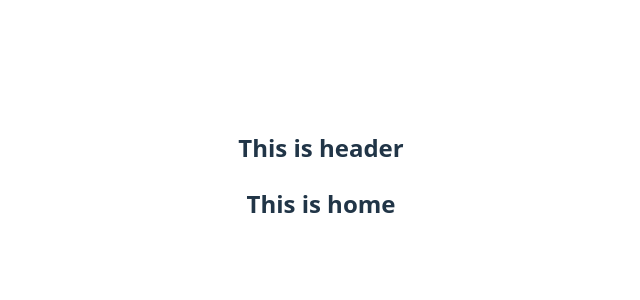
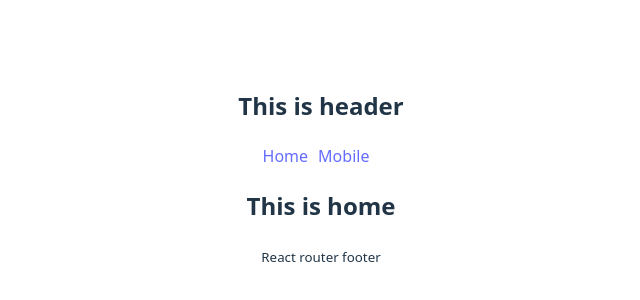
Before and after one commit to mintusikder/react-router, a React (Vite) app in the folder intro-react-router/: page / in a window 1280 px wide. Shown: the part 224-524 px from the top of the page, without its empty margins (319-959 px from the left). Built offline with nearby package versions, Linux system fonts and the light colour scheme.

Commit message:
added navLink

```diff
--- /dev/null
+++ b/intro-react-router/src/components/Footer/Footer.jsx
@@ -0,0 +1,11 @@
+import React from 'react';
+
+const Footer = () => {
+    return (
+        <div>
+            <p><small>React router footer</small></p>
+        </div>
+    );
+};
+
+export default Footer;
--- /dev/null
+++ b/intro-react-router/src/components/Header/Header.css
@@ -0,0 +1,3 @@
+nav a{
+    margin-right: 10px;
+}
--- a/intro-react-router/src/components/Header/Header.jsx
+++ b/intro-react-router/src/components/Header/Header.jsx
@@ -1,9 +1,14 @@
 import React from 'react';
-
+import {  NavLink } from 'react-router';
+import "./Header.css"
 const Header = () => {
     return (
         <div>
             <h2>This is header</h2>
+            <nav className='header'>
+               <NavLink to="/">Home</NavLink>
+               <NavLink to="/mobile">Mobile</NavLink>
+            </nav>
         </div>
     );
 };
--- a/intro-react-router/src/components/Root/Root.jsx
+++ b/intro-react-router/src/components/Root/Root.jsx
@@ -1,12 +1,14 @@
 import React from 'react';
 import Header from '../Header/Header';
 import { Outlet } from 'react-router';
+import Footer from '../Footer/Footer';
 
 const Root = () => {
     return (
         <div>
             <Header></Header>
             <Outlet></Outlet>
+            <Footer></Footer>
         </div>
     );
 };
```
